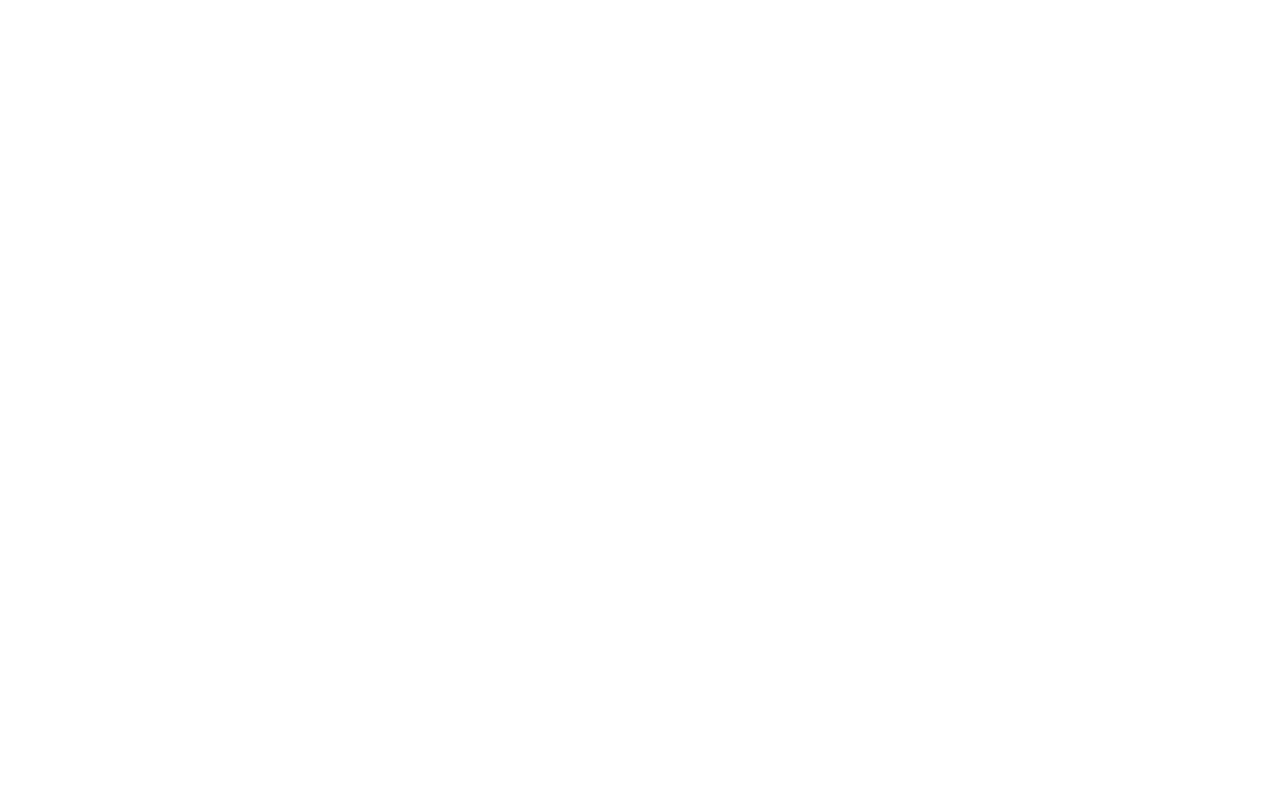
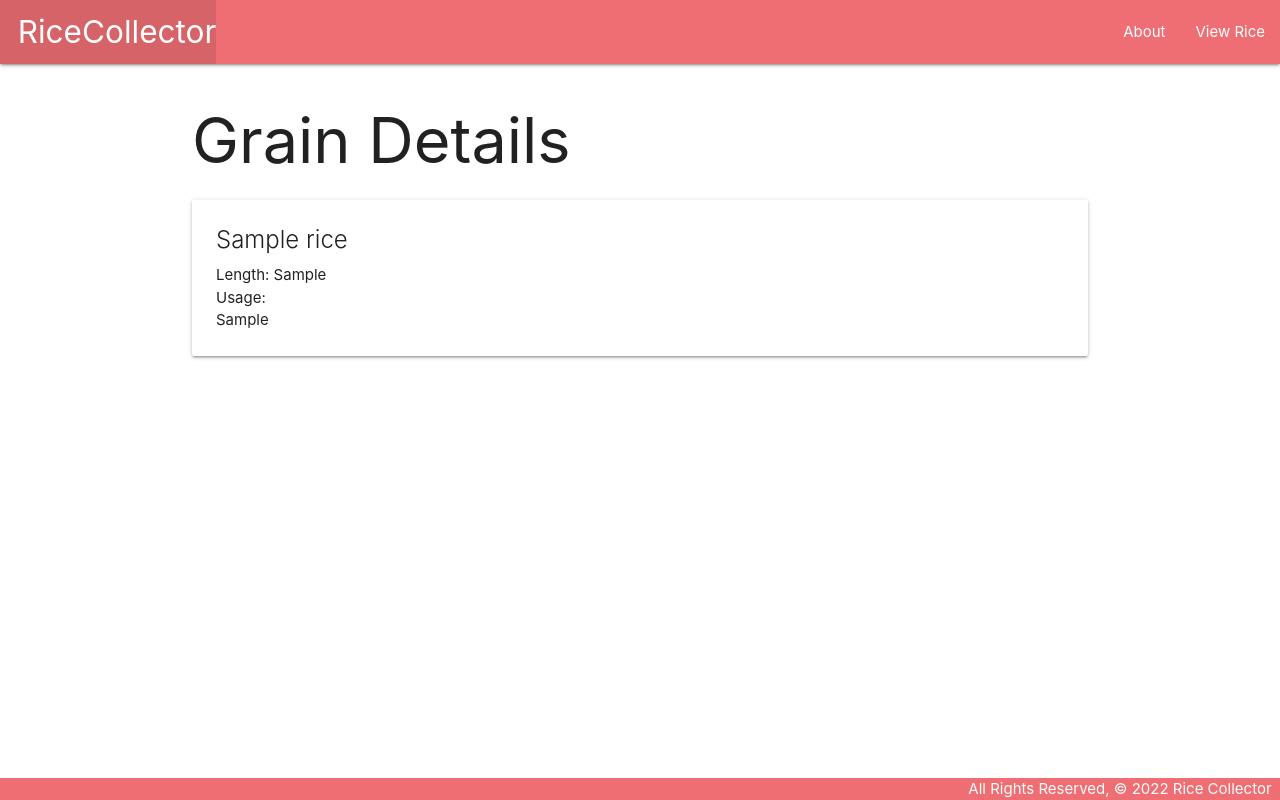
Before and after one commit to nackho/ricecollector, a Django app: page /rice/1/ in a window 1280 px wide. Before the commit the page is empty. Run offline with Django 4.2, Linux system fonts and the light colour scheme; tables that the repository leaves empty hold one stand-in row (values such as "Sample post").

Commit message:
removed hardcode links

```diff
--- a/main_app/templates/base.html
+++ b/main_app/templates/base.html
@@ -15,11 +15,11 @@
     <nav>
       <div class="nav-wrapper">
         <ul>
-          <li><a href="/" class="left brand-logo">&nbsp;&nbsp;RiceCollector</a></li>
+          <li><a href="{% url 'home' %}" class="left brand-logo">&nbsp;&nbsp;RiceCollector</a></li>
         </ul>
         <ul class="right">
-          <li><a href="/about">About</a></li>
-          <li><a href="/rice">View Rice</a></li>
+          <li><a href="{% url 'about' %}">About</a></li>
+          <li><a href="{% url 'index' %}">View Rice</a></li>
         </ul>
       </div>
     </nav>
--- a/main_app/templates/rice/detail.html
+++ b/main_app/templates/rice/detail.html
@@ -0,0 +1,14 @@
+{% extends 'base.html' %}
+{% block content %}
+
+<h1>Grain Details</h1>
+
+<div class="card">
+  <div class="card-content">
+    <span class="card-title">{{ rice.name }}</span>
+    <p>Length: {{ rice.length }}</p>
+    <p>Usage: {{ rice.usage|linebreaks }}</p>
+  </div>
+</div>
+
+{% endblock %}
--- a/main_app/templates/rice/index.html
+++ b/main_app/templates/rice/index.html
@@ -5,7 +5,7 @@
 
 {% for rice in rice %}
   <div class="card">
-    <a href="/rice/{{ rice.id }}">
+    <a href="{% url 'detail' rice.id %}">
       <div class="card-content">
         <span class="card-title">{{ rice.name }}</span>
         <p>Length: {{ rice.length }}</p>
```
